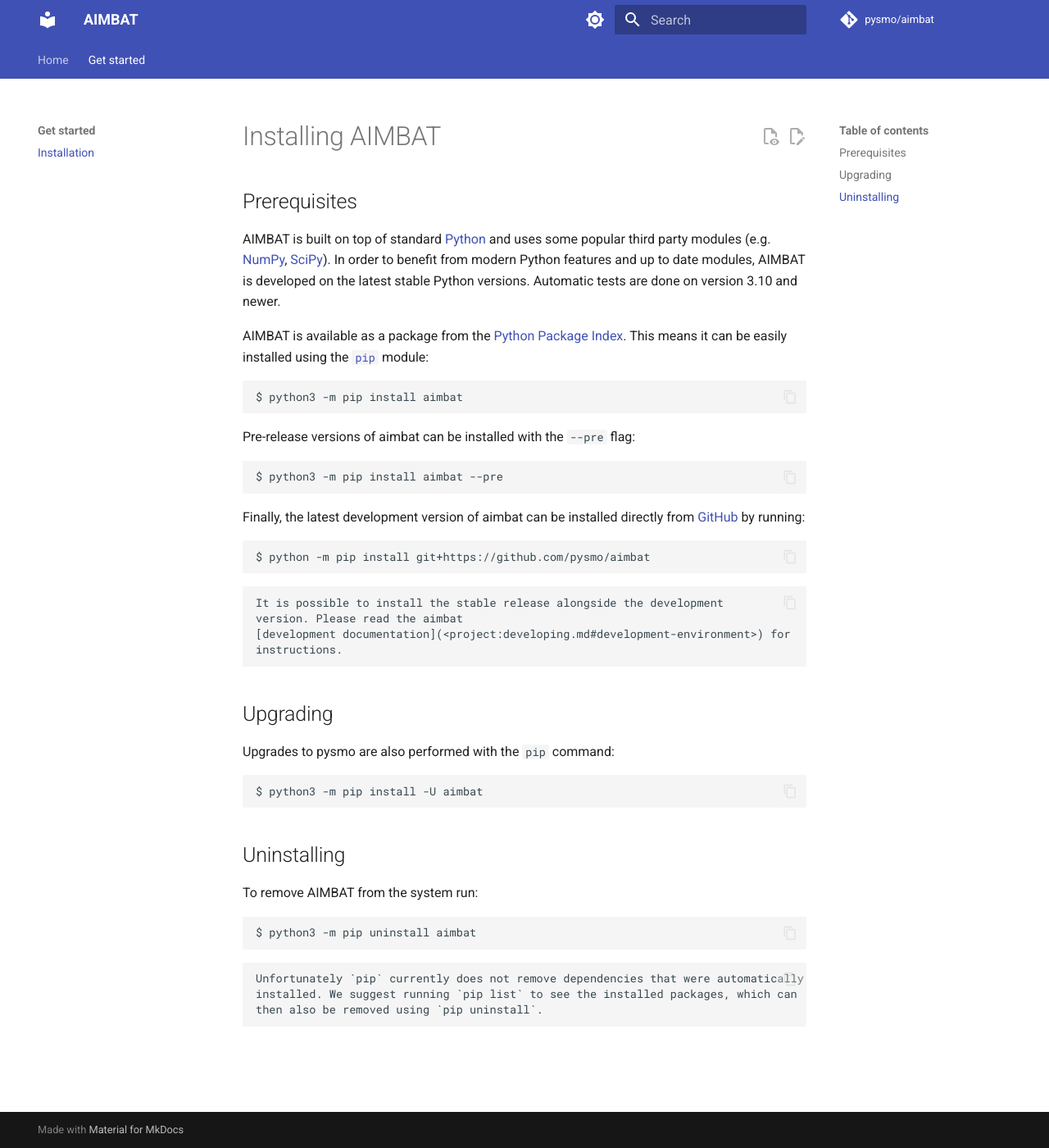
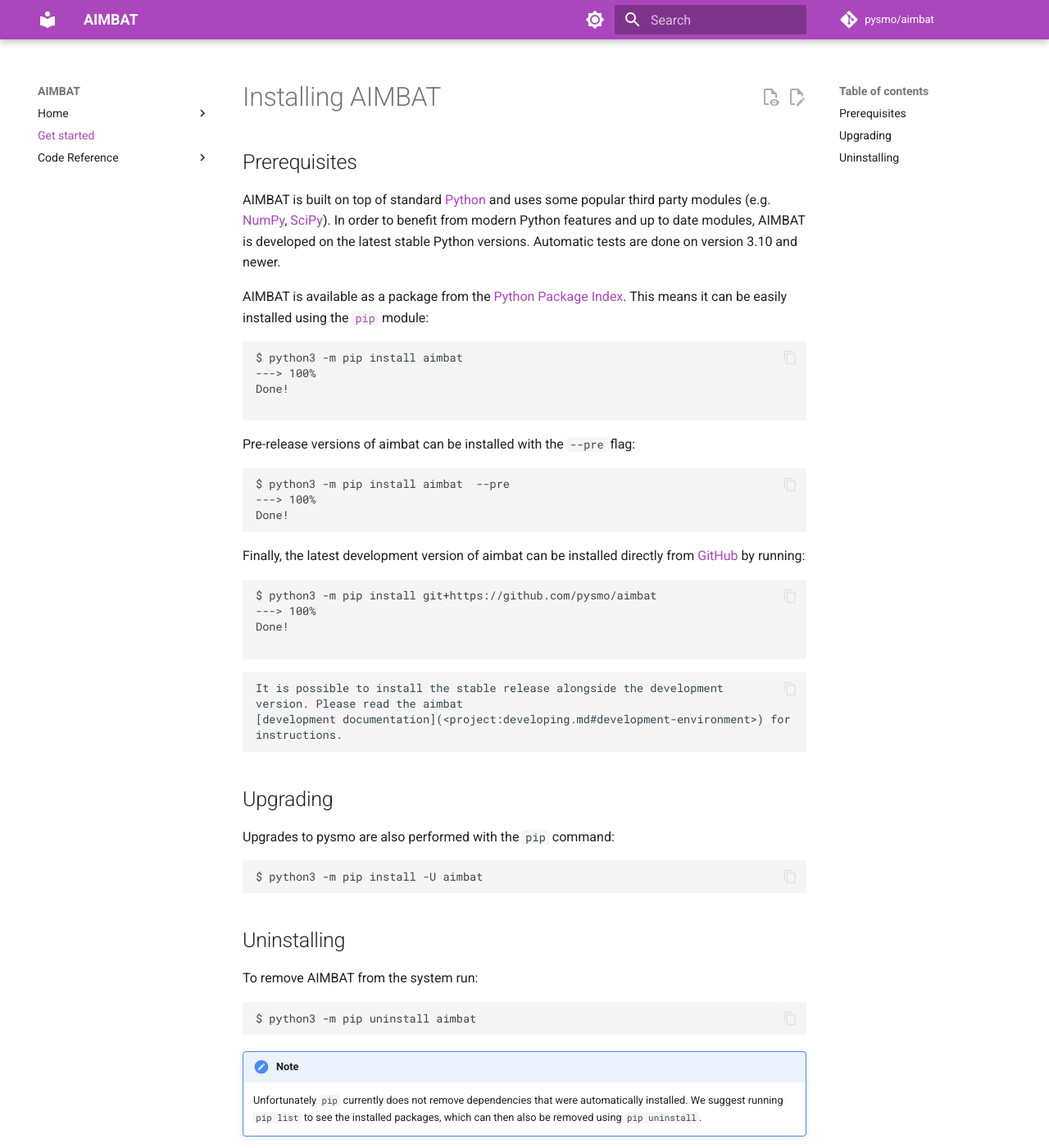
Before and after one commit to pysmo/aimbat, an MkDocs documentation site: the page built from docs/installation.md, in a window 1280 px wide and 1400 px high. Shown: the whole window at 82% size. Built offline with MkDocs 1.6.1 and Material for MkDocs 9.7.7, drawn with Linux system fonts in a browser that asks for light colours; comment, search, counter and statistics services are not loaded; some of the changed text lies outside the part shown.

Commit message:
Add autodoc to docs (#134)
* Add autodoc to docs

* Dont lint docs foler with flake8

````diff
--- a/docs/installation.md
+++ b/docs/installation.md
@@ -11,21 +11,37 @@
 [Python Package Index](https://pypi.org/project/aimbat/). This means it can be easily
 installed using the [`pip`](inv:pip#index) module:
 
-```bash
+<!-- termynal -->
+
+```
 $ python3 -m pip install aimbat
+---> 100%
+Done!
+
 ```
+
 
 Pre-release versions of aimbat can be installed with the `--pre` flag:
 
-```bash
-$ python3 -m pip install aimbat --pre
+<!-- termynal -->
+
+```
+$ python3 -m pip install aimbat  --pre
+---> 100%
+Done!
 ```
 
 Finally, the latest development version of aimbat can be installed directly from
 [GitHub](https://github.com/pysmo/aimbat) by running:
 
-```bash
-$ python -m pip install git+https://github.com/pysmo/aimbat
+
+<!-- termynal -->
+
+```
+$ python3 -m pip install git+https://github.com/pysmo/aimbat
+---> 100%
+Done!
+
 ```
 
 ```{note}
@@ -51,8 +67,8 @@
 $ python3 -m pip uninstall aimbat
 ```
 
-```{note}
-Unfortunately `pip` currently does not remove dependencies that were automatically
-installed. We suggest running `pip list` to see the installed packages, which can
-then also be removed using `pip uninstall`.
-```
+!!! note
+
+    Unfortunately `pip` currently does not remove dependencies that were automatically
+    installed. We suggest running `pip list` to see the installed packages, which can
+    then also be removed using `pip uninstall`.
--- a/mkdocs.yml
+++ b/mkdocs.yml
@@ -8,16 +8,16 @@
 theme:
   name: material
   features:
-    - announce.dismiss
+    # - announce.dismiss
     - content.action.edit
     - content.action.view
     - content.code.annotate
     - content.code.copy
     - content.tooltips
-    # - navigation.footer
-    - navigation.indexes
-    - navigation.sections
-    - navigation.tabs
+    - navigation.footer
+    # - navigation.indexes
+    # - navigation.sections
+    # - navigation.tabs
     - navigation.top
   palette:
     # # Palette toggle for automatic mode
@@ -29,6 +29,7 @@
     # Palette toggle for light mode
     - media: "(prefers-color-scheme: light)"
       scheme: default
+      primary: purple
       toggle:
         icon: material/brightness-7
         name: Switch to dark mode
@@ -36,19 +37,38 @@
     # Palette toggle for dark mode
     - media: "(prefers-color-scheme: dark)"
       scheme: slate
+      primary: purple
       toggle:
         icon: material/brightness-4
         name: Switch to light mode
         # name: Switch to system preference
 
 markdown_extensions:
+  - admonition
   - attr_list
   - markdown_include.include:
       base_path: docs
+  - termynal:
+      prompt_literal_start:
+        - "$"
+        - ">"
+
+plugins:
+  - search
+  - gen-files:
+      scripts:
+        - docs/gen_ref_pages.py
+  - literate-nav:
+      nav_file: SUMMARY.md
+  - section-index
+  - mkdocstrings
+  - termynal
+
 nav:
   - Home:
       - Welcome to AIMBAT: index.md
       - How to get help with AIMBAT: help.md
       - License: gpl-3.0.md
   - Get started:
-      - Installation: installation.md
+      - installation.md
+  - Code Reference:  reference/
--- a/pyproject.toml
+++ b/pyproject.toml
@@ -49,6 +49,10 @@
 mkdocs-material = "^9.2.3"
 mkdocstrings = {extras = ["python"], version = "^0.22.0"}
 markdown-include = "^0.8.1"
+mkdocs-gen-files = "^0.5.0"
+mkdocs-literate-nav = "^0.6.0"
+mkdocs-section-index = "^0.3.5"
+termynal = "^0.11.0"
 
 
 [tool.pytest.ini_options]
````
Also changed, not shown: docs/gen_ref_pages.py (added, +32 -0 lines), 4 other files.
